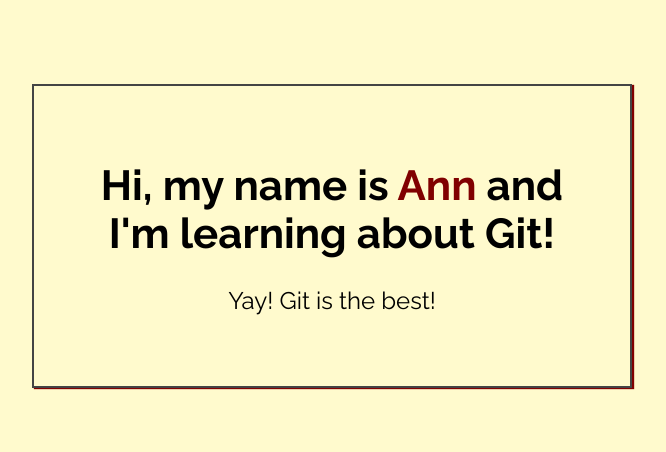
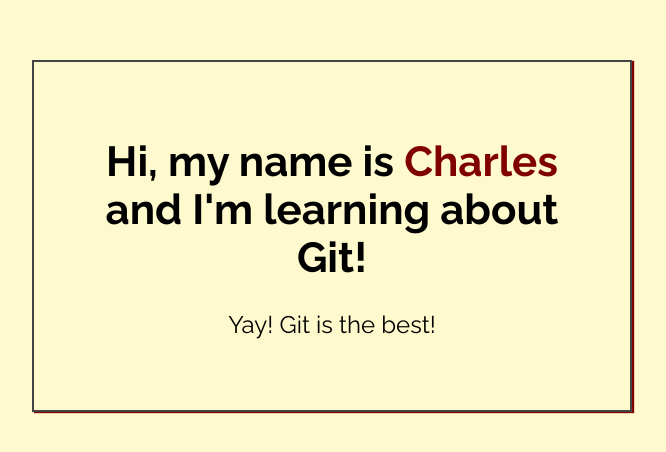
Before and after one commit to thespinningweb/my-first-repo, a plain HTML site: page index.html in a window 1280 px wide. Shown: the part 164-616 px from the top of the page, without its empty margins (308-974 px from the left). Drawn offline with Linux system fonts and the light colour scheme.

Commit message:
Added my own name to the index.html file instead of ann

```diff
--- a/index.html
+++ b/index.html
@@ -14,7 +14,7 @@
 <body>
 
     <div class="greeting">
-        <h1>Hi, my name is <span class="highlight">Ann</span> and I'm learning about Git! </h1>
+        <h1>Hi, my name is <span class="highlight">Charles</span> and I'm learning about Git! </h1>
 
         <p>Yay! Git is the best!</p>
     </div>
```
